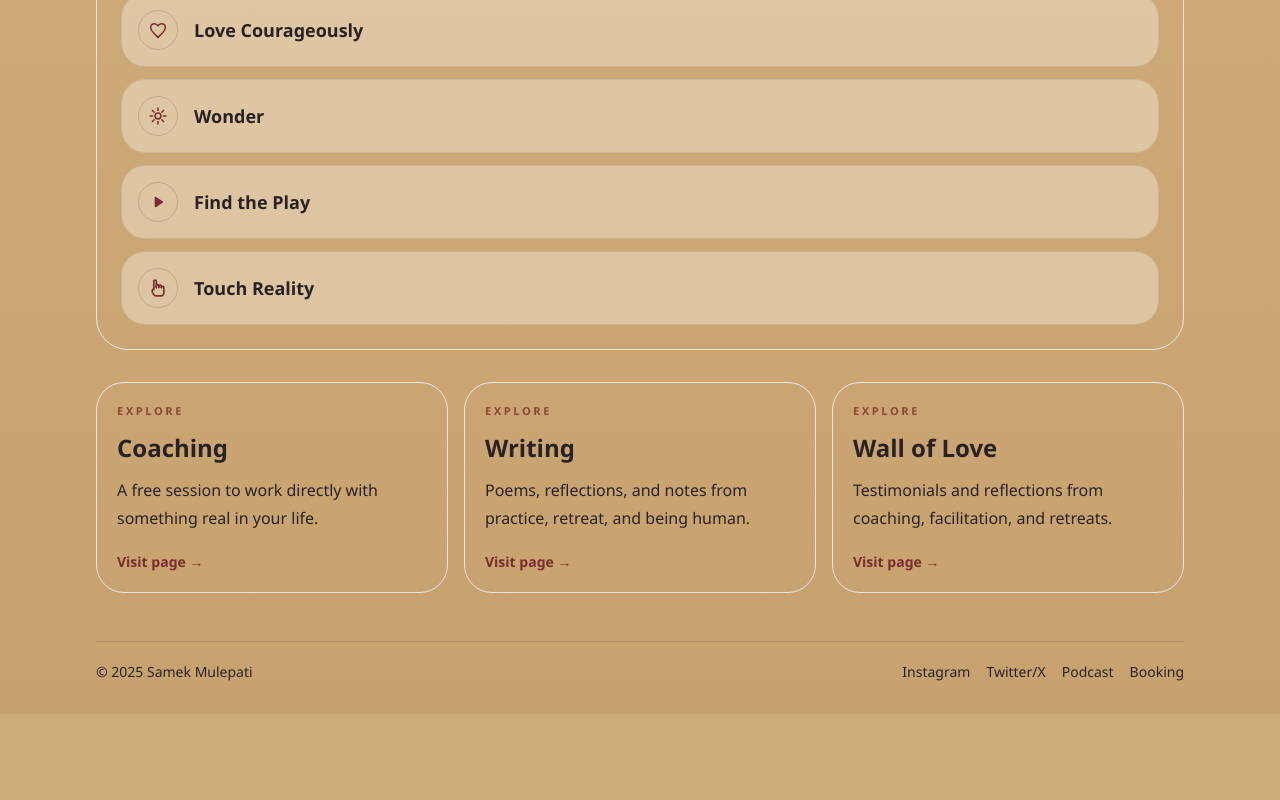
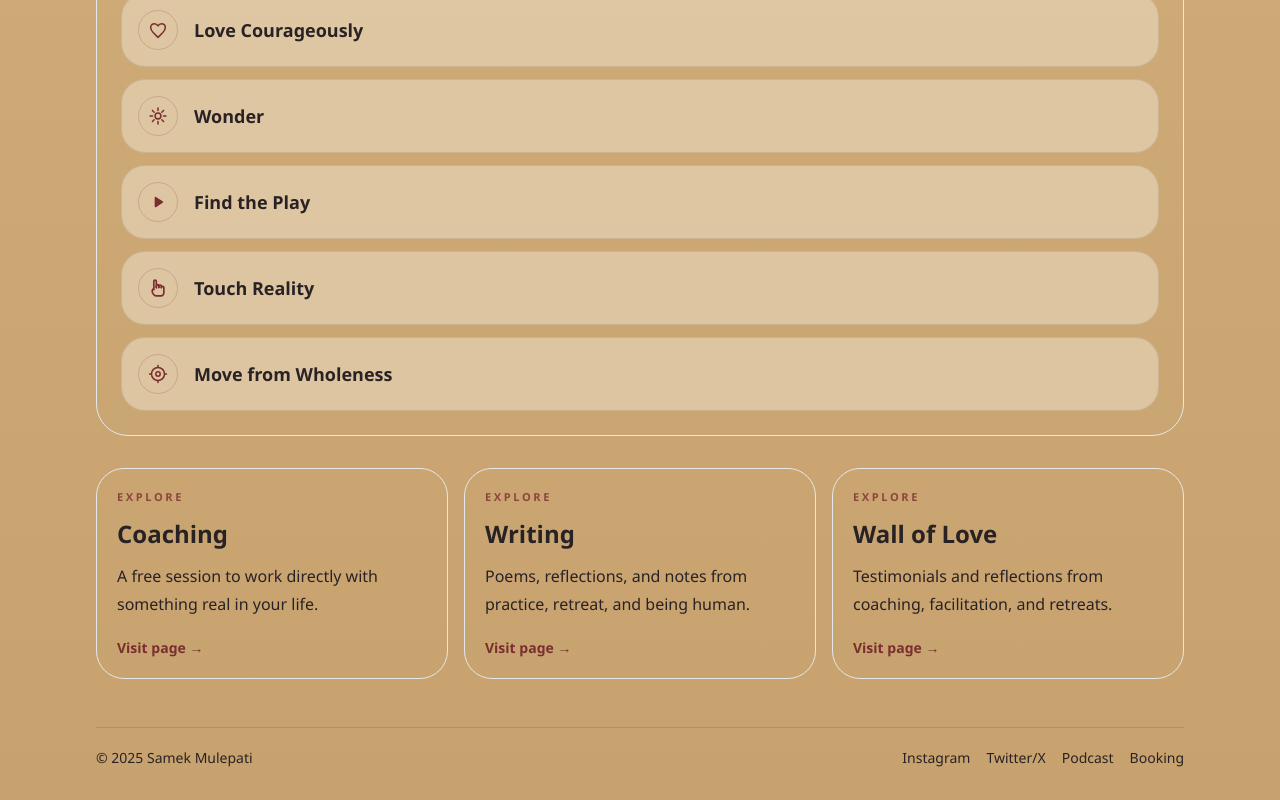
Before and after one commit to mulepati/coaching-site, a Next.js app: page / in a window 1280 px wide. Shown: the part 771-1571 px from the top of the page. Before the commit the page ends 1485 px from the top, so only its background shows below. Built offline with nearby package versions, Linux system fonts and the light colour scheme.

Commit message:
feat: add move from wholeness principle

```diff
--- a/components/PrinciplesAccordion.tsx
+++ b/components/PrinciplesAccordion.tsx
@@ -76,6 +76,17 @@ function PrincipleIcon({ icon }: { icon: string }) {
           <path d="M26 22.7159V20.0036C26 18.3467 27.3431 17.0036 29 17.0036C30.6569 17.0036 32 18.3467 32 20.0036V23.0036" />
         </svg>
       );
+    case "wholeness":
+      return (
+        <svg {...strokeProps}>
+          <circle cx="12" cy="12" r="2.6" />
+          <path d="M12 4.2a7.8 7.8 0 1 1 0 15.6a7.8 7.8 0 1 1 0-15.6Z" />
+          <path d="M12 1.9v2.1" />
+          <path d="M12 20v2.1" />
+          <path d="M1.9 12H4" />
+          <path d="M20 12h2.1" />
+        </svg>
+      );
     default:
       return (
         <svg {...strokeProps}>
--- a/data/site.ts
+++ b/data/site.ts
@@ -32,6 +32,11 @@ export const homeContent = {
       title: "Touch Reality",
       body: "Move from thought into action and let experience guide you. Treat everything as iteration, staying grounded in process while still reflecting, without getting stuck in overthinking or avoiding action through planning.",
     },
+    {
+      icon: "wholeness",
+      title: "Move from Wholeness",
+      body: "Act from the integrated whole rather than any single part. Let all inner voices be heard, and allow the right capacities to lead in the right moments. Make decisions from alignment, not urgency, fear, or fragmentation.",
+    },
   ],
   quickLinks: [
     {
```
